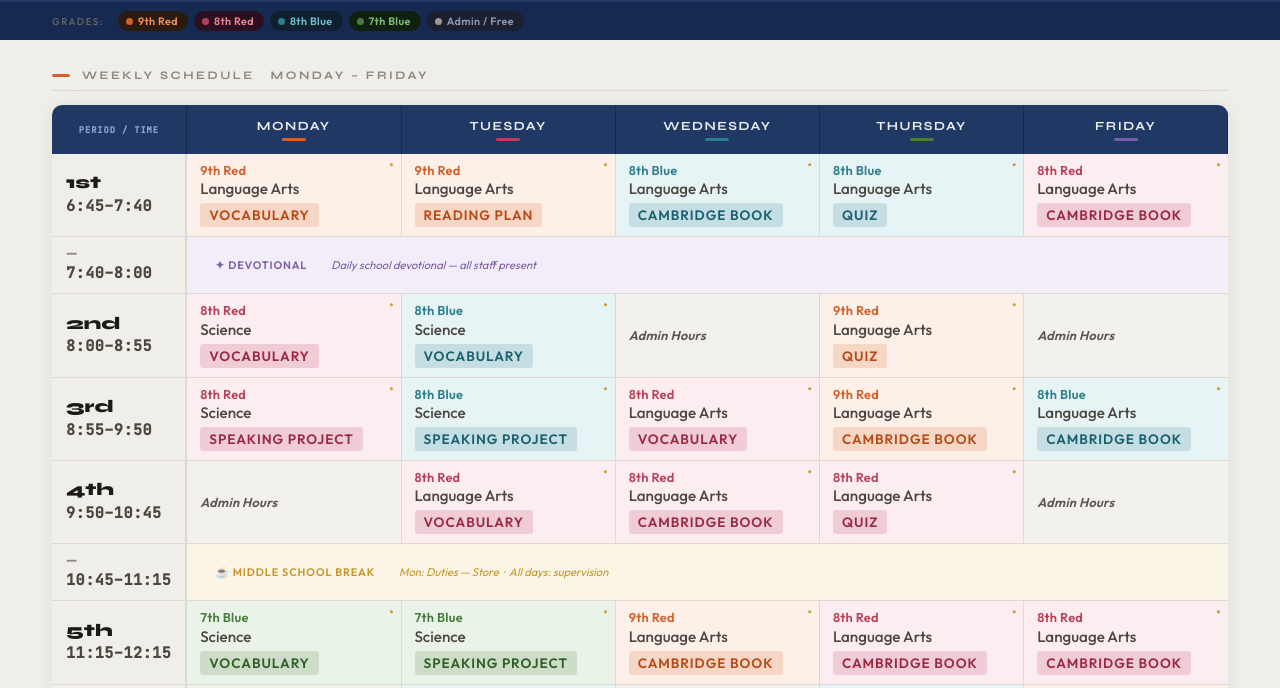
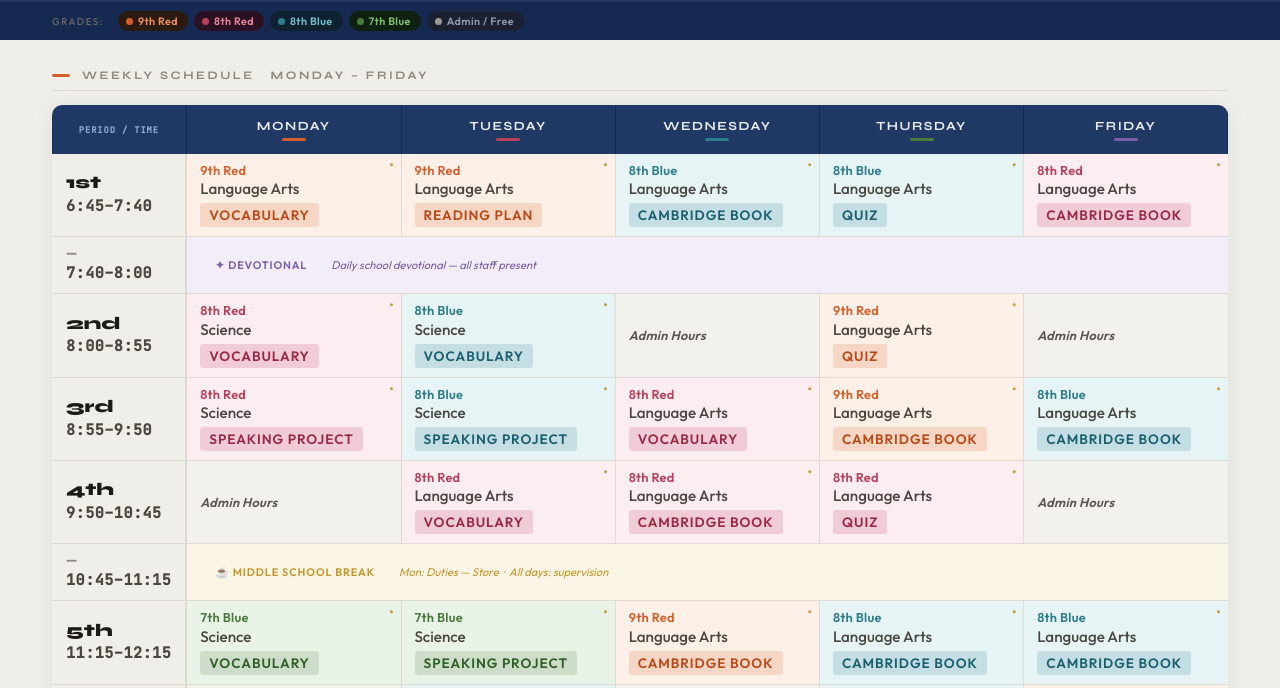
Before and after one commit to bg-english/horario-2026, a plain HTML site: page index.html in a window 1280 px wide. Shown: the part 112-800 px from the top of the page. Drawn offline with Linux system fonts and the light colour scheme.

Commit message:
fix: correct 5th period Thu/Fri from 8th Red to 8th Blue
The schedule had 8th Red assigned to 5th period on Thursday and Friday,
but the correct class is 8th Blue Language Arts.

Co-Authored-By: Claude Opus 4.6 <noreply@anthropic.com>

```diff
--- a/index.html
+++ b/index.html
@@ -384,7 +384,7 @@
       <div class="sc-card g9r"><div class="sc-meta"><span class="sc-per">3rd</span><span class="sc-time">8:55–9:50</span></div><div class="sc-info"><span class="sc-grade">9th Red</span><span class="sc-subj">Language Arts</span><span class="sc-act">Cambridge Book</span></div></div>
       <div class="sc-card g8r"><div class="sc-meta"><span class="sc-per">4th</span><span class="sc-time">9:50–10:45</span></div><div class="sc-info"><span class="sc-grade">8th Red</span><span class="sc-subj">Language Arts</span><span class="sc-act">Quiz</span></div></div>
       <div class="sc-special gbreak"><span class="sc-sp-time">10:45–11:15</span><span class="sc-sp-label">☕ Middle School Break</span><span class="sc-sp-note">2nd Floor duty</span></div>
-      <div class="sc-card g8r"><div class="sc-meta"><span class="sc-per">5th</span><span class="sc-time">11:15–12:15</span></div><div class="sc-info"><span class="sc-grade">8th Red</span><span class="sc-subj">Language Arts</span><span class="sc-act">Cambridge Book</span></div></div>
+      <div class="sc-card g8b"><div class="sc-meta"><span class="sc-per">5th</span><span class="sc-time">11:15–12:15</span></div><div class="sc-info"><span class="sc-grade">8th Blue</span><span class="sc-subj">Language Arts</span><span class="sc-act">Cambridge Book</span></div></div>
       <div class="sc-card g8b"><div class="sc-meta"><span class="sc-per">6th</span><span class="sc-time">12:15–1:15</span></div><div class="sc-info"><span class="sc-grade">8th Blue</span><span class="sc-subj">Language Arts</span><span class="sc-act">Cambridge Book</span></div></div>
       <div class="sc-card gfree"><div class="sc-meta"><span class="sc-per">7th</span><span class="sc-time">1:30–2:15</span></div><div class="sc-info"><span class="sc-grade">Admin Hours</span></div></div>
     </div>
@@ -397,7 +397,7 @@
       <div class="sc-card g8b"><div class="sc-meta"><span class="sc-per">3rd</span><span class="sc-time">8:55–9:50</span></div><div class="sc-info"><span class="sc-grade">8th Blue</span><span class="sc-subj">Language Arts</span><span class="sc-act">Cambridge Book</span></div></div>
       <div class="sc-card gfree"><div class="sc-meta"><span class="sc-per">4th</span><span class="sc-time">9:50–10:45</span></div><div class="sc-info"><span class="sc-grade">Admin Hours</span></div></div>
       <div class="sc-special gbreak"><span class="sc-sp-time">10:45–11:15</span><span class="sc-sp-label">☕ Middle School Break</span><span class="sc-sp-note">Store duty</span></div>
-      <div class="sc-card g8r"><div class="sc-meta"><span class="sc-per">5th</span><span class="sc-time">11:15–12:15</span></div><div class="sc-info"><span class="sc-grade">8th Red</span><span class="sc-subj">Language Arts</span><span class="sc-act">Cambridge Book</span></div></div>
+      <div class="sc-card g8b"><div class="sc-meta"><span class="sc-per">5th</span><span class="sc-time">11:15–12:15</span></div><div class="sc-info"><span class="sc-grade">8th Blue</span><span class="sc-subj">Language Arts</span><span class="sc-act">Cambridge Book</span></div></div>
       <div class="sc-card g9r"><div class="sc-meta"><span class="sc-per">6th</span><span class="sc-time">12:15–1:15</span></div><div class="sc-info"><span class="sc-grade">9th Red</span><span class="sc-subj">Language Arts</span><span class="sc-act">Cambridge Book</span></div></div>
       <div class="sc-card gfree"><div class="sc-meta"><span class="sc-per">7th</span><span class="sc-time">1:30–2:15</span></div><div class="sc-info"><span class="sc-grade">Admin Hours</span></div></div>
     </div>
@@ -472,8 +472,8 @@
         <td class="cc g7b me"><div class="grade">7th Blue</div><div class="subj">Science</div><div class="act">Vocabulary</div></td>
         <td class="cc g7b me"><div class="grade">7th Blue</div><div class="subj">Science</div><div class="act">Speaking Project</div></td>
         <td class="cc g9r me"><div class="grade">9th Red</div><div class="subj">Language Arts</div><div class="act">Cambridge Book</div></td>
-        <td class="cc g8r me"><div class="grade">8th Red</div><div class="subj">Language Arts</div><div class="act">Cambridge Book</div></td>
-        <td class="cc g8r me"><div class="grade">8th Red</div><div class="subj">Language Arts</div><div class="act">Cambridge Book</div></td>
+        <td class="cc g8b me"><div class="grade">8th Blue</div><div class="subj">Language Arts</div><div class="act">Cambridge Book</div></td>
+        <td class="cc g8b me"><div class="grade">8th Blue</div><div class="subj">Language Arts</div><div class="act">Cambridge Book</div></td>
       </tr>
       <tr>
         <td class="tc"><div class="per">6th</div><div class="hrs">12:15–1:15</div></td>
```
